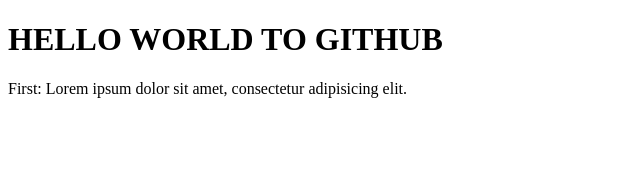
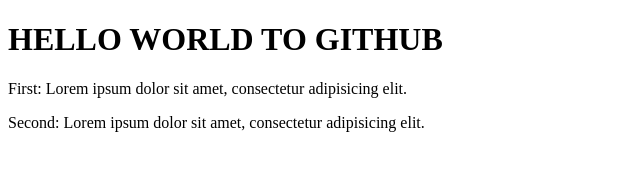
Before and after one commit to AkhilPrajapati/test-project, a plain HTML site: page index.html in a window 1280 px wide. Shown: the whole page, without its empty margins (0-640 px from the left). Drawn offline with Linux system fonts and the light colour scheme.

Commit message:
second commit

```diff
--- a/index.html
+++ b/index.html
@@ -8,6 +8,7 @@
 <body>
     <h1>HELLO WORLD TO GITHUB</h1>
     <p>First: Lorem ipsum dolor sit amet, consectetur adipisicing elit.</p>
+    <p>Second: Lorem ipsum dolor sit amet, consectetur adipisicing elit.</p>
 
 
 </body>
```
